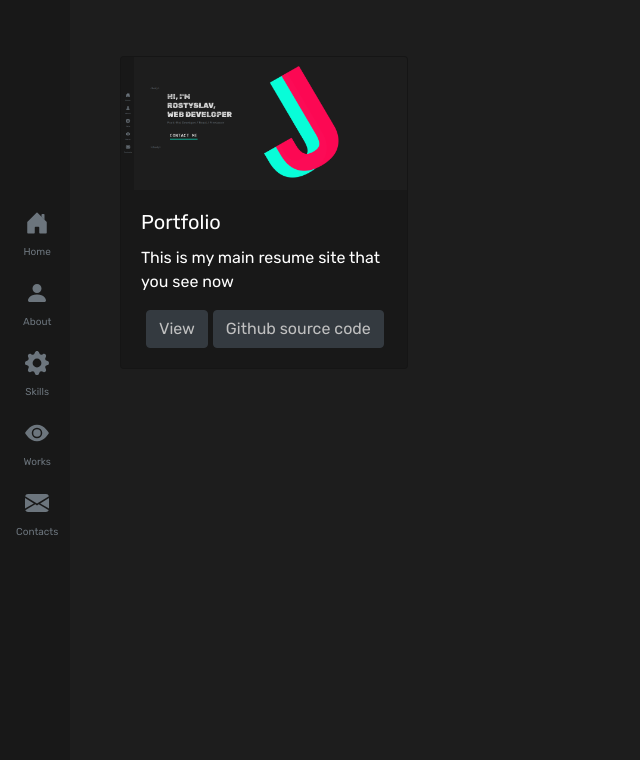
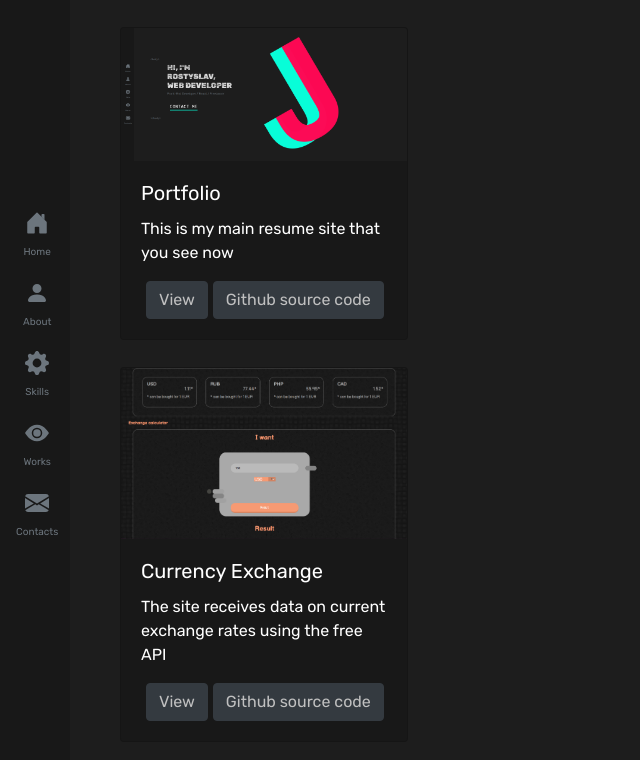
Before and after one commit to rostyslav-nab/MyCV-App, a React (Create React App) app: page /works in a window 1280 px wide. Shown: the top 760 px of the page, without its empty margins (0-640 px from the left). Built offline with nearby package versions, Linux system fonts and the light colour scheme.

Commit message:
add new project in MyWork

```diff
--- a/src/MyWork/MyWork.js
+++ b/src/MyWork/MyWork.js
@@ -12,7 +12,7 @@ const MyWork = ()=>{
                     </div>
                     <div className="container">
                         <div className="row">
-                            <div className="col-12">
+                            <div className="col-6">
                                 <Card className="card-container" style={{ width: '18rem', background: "#181818" }}>
                                     <Card.Img variant="top" src="./my-work1.png" />
                                     <Card.Body>
@@ -24,6 +24,17 @@ const MyWork = ()=>{
                                         <Button className="card-btn" variant="dark"><a target="_blank" rel="noopener noreferrer" href="https://github.com/rostyslav-nab/my-portfolio">Github source code</a></Button>
                                     </Card.Body>
                                 </Card>
+                                <Card className="card-container" style={{ width: '18rem', background: "#181818" }}>
+                                    <Card.Img variant="top" src="./my-work2.png" />
+                                    <Card.Body>
+                                        <Card.Title className="main-card-title">Currency Exchange</Card.Title>
+                                        <Card.Text className="descr-card-title">
+                                            The site receives data on current exchange rates using the free API
+                                        </Card.Text>
+                                        <Button className="card-btn" variant="dark"><a target="_blank" rel="noopener noreferrer" href="https://currency-exchange-6527c.web.app/">View</a></Button>
+                                        <Button className="card-btn" variant="dark"><a target="_blank" rel="noopener noreferrer" href="https://github.com/rostyslav-nab/Currency-exchange">Github source code</a></Button>
+                                    </Card.Body>
+                                </Card>
                             </div>
                         </div>
                     </div>
--- a/src/Skills/Skills.js
+++ b/src/Skills/Skills.js
@@ -22,16 +22,16 @@ const Skills = ()=> {
                                         The main area of my expertise is front end development (client side of the web).
                                     </p>
                                     <p className="white">
-                                        HTML, CSS, JS, building small and medium web apps with React, custom plugins, features, animations, and coding interactive layouts.
+                                        HTML, CSS, JS, building small and medium web apps with React, custom plugins, features, animations and coding interactive layouts.
                                         </p>
                                     <p className="white">
                                         I have little experience working in freelance, I am looking for work in IT company and become Team Lead for 5 years.
                                     </p>
                                     <p className="white">English: Intermediate</p>
                                     <p className="white">Ukrainian: Native</p>
-                                    <p className="white">Russian: Fluent</p>
+                                    <p className="white">Russian: Native</p>
                                     <div className="btn-contact">
-                                        <a target="_blank" rel="noopener noreferrer" href="https://drive.google.com/file/d/1I5RZSfjgYD0tXwZV0F_m6f54hl9Xgt8l/view?usp=sharing" >
+                                        <a target="_blank" rel="noopener noreferrer" href="https://drive.google.com/file/d/1AuBGRNYI-ZUffYMcaFbEeWR4F-qip4vU/view?usp=sharing" >
                                             <span className="text">View CV</span>
                                             <span className="line -right"></span>
                                             <span className="line -top"></span>
@@ -43,7 +43,7 @@ const Skills = ()=> {
                                 </div>
                             </div>
 
-                            <div className="col-8">
+                            <div className="col-8 myWebCloud">
                                 <MyCloud />
                             </div>
                         </div>
--- a/src/Skills/skills.scss
+++ b/src/Skills/skills.scss
@@ -46,3 +46,27 @@
 }
 
 //--------------------------------------------------------
+
+//-------------------------Media---------------------------------
+
+/* xs (<=543px) */
+@media (max-width: 575px) {
+	.myWebCloud{
+		display: none;
+	}
+}
+
+/* sm (>=576 и <=767) */
+@media (min-width: 576px) and (max-width: 767px) {
+	.myWebCloud{
+		display: none;
+	}
+}
+
+/* md (>=768 и <=991) */
+@media (min-width: 768px) and (max-width: 991px) {
+	.myWebCloud{
+		display: none;
+	}
+
+}
--- a/src/index.js
+++ b/src/index.js
@@ -8,9 +8,9 @@ import './custom.scss';
 
 const application = (
     < BrowserRouter >
-        <App />
+    <App />
     </BrowserRouter >
-)
+);
 
 
 ReactDOM.render(application, document.getElementById('root'));
```
Also changed, not shown: public/my-work2.png (added).
